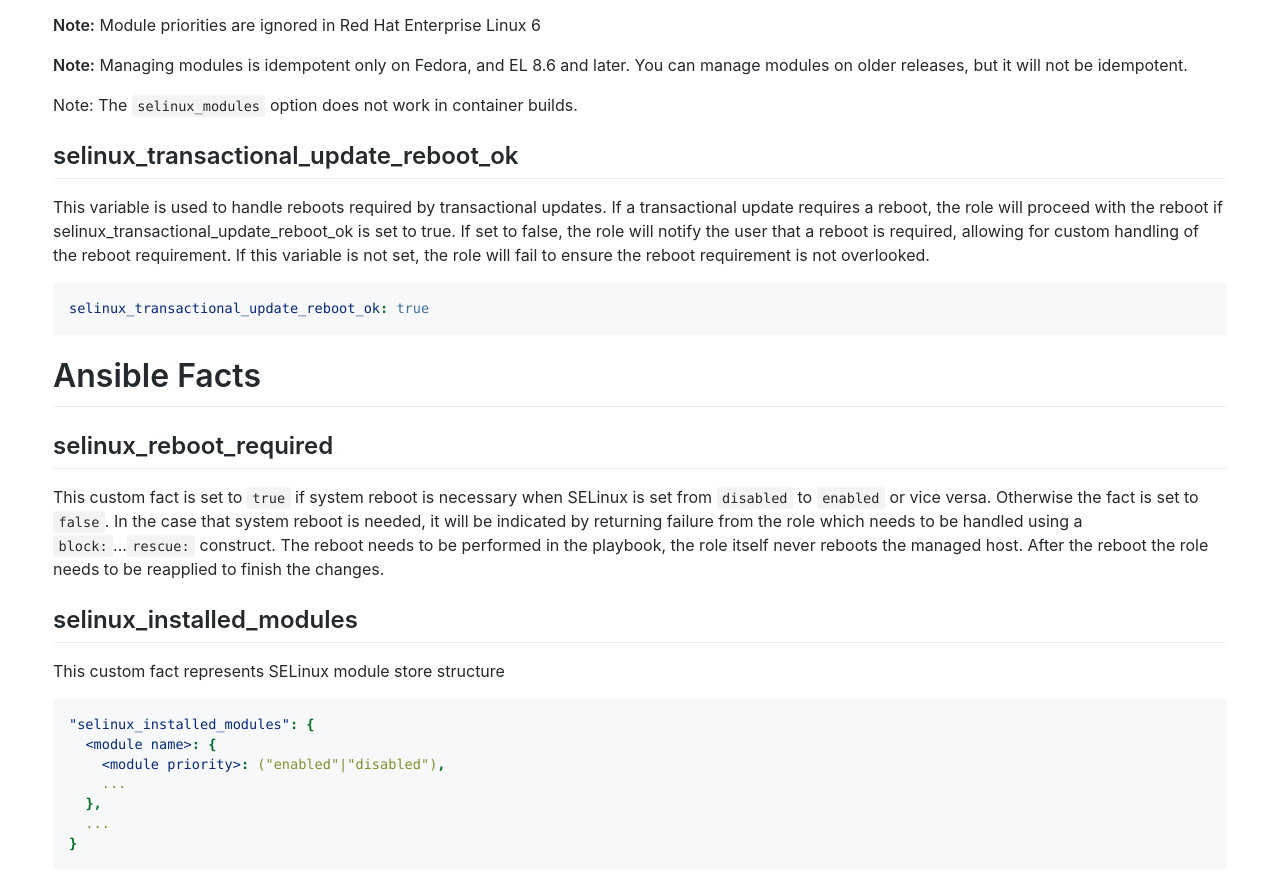
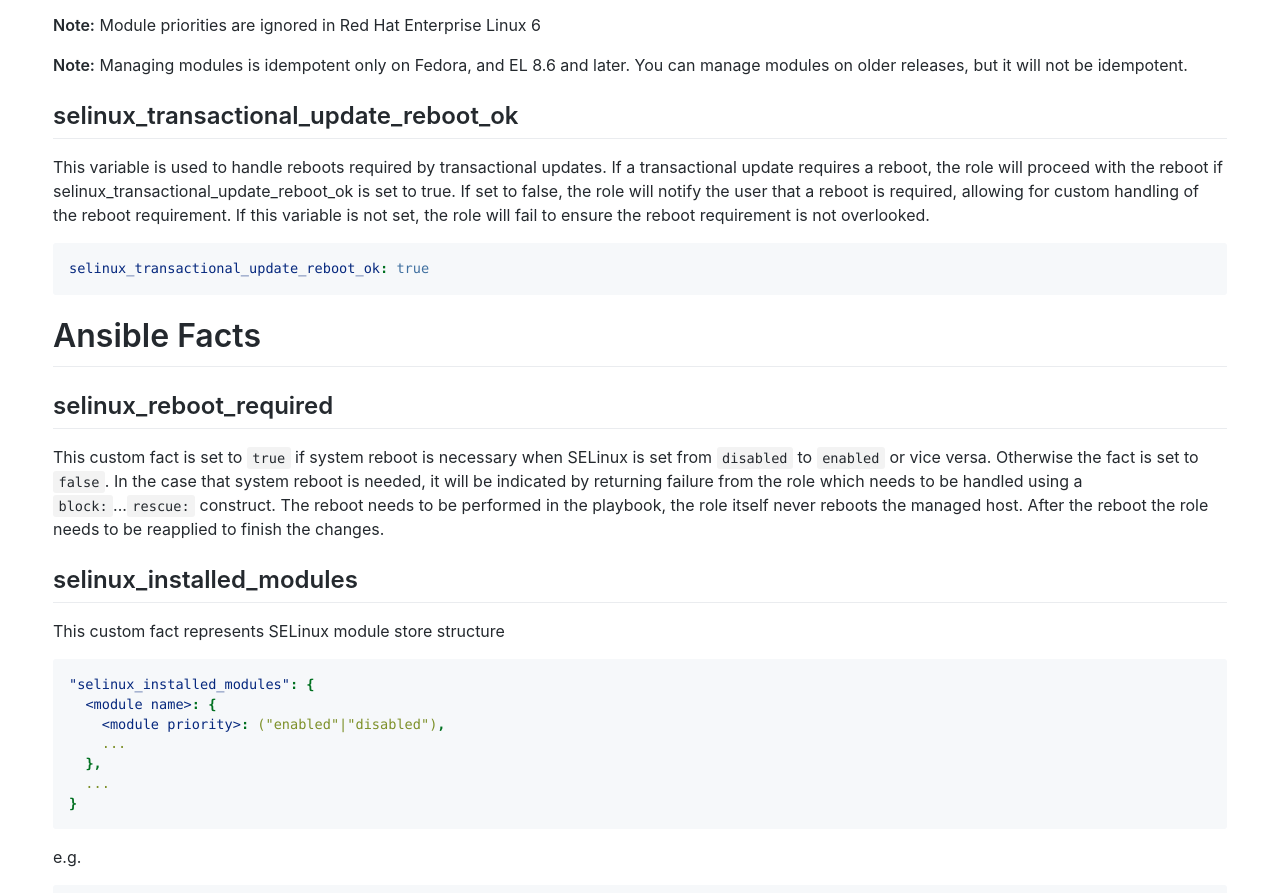
Before and after one commit to linux-system-roles/selinux, a plain HTML site: page docs/index.html in a window 1280 px wide. Shown: the part 4611-5504 px from the top of the page. Drawn offline with Linux system fonts and the light colour scheme.

Commit message:
Update README.html for latest

```diff
--- a/docs/index.html
+++ b/docs/index.html
@@ -356,8 +356,6 @@ Enterprise Linux 6</p>
 <p><strong>Note:</strong> Managing modules is idempotent only on Fedora,
 and EL 8.6 and later. You can manage modules on older releases, but it
 will not be idempotent.</p>
-<p>Note: The <code>selinux_modules</code> option does not work in
-container builds.</p>
 <h2
 id="selinux_transactional_update_reboot_ok">selinux_transactional_update_reboot_ok</h2>
 <p>This variable is used to handle reboots required by transactional
```
Also changed, not shown: latest/README.html (+0 -2 lines).
